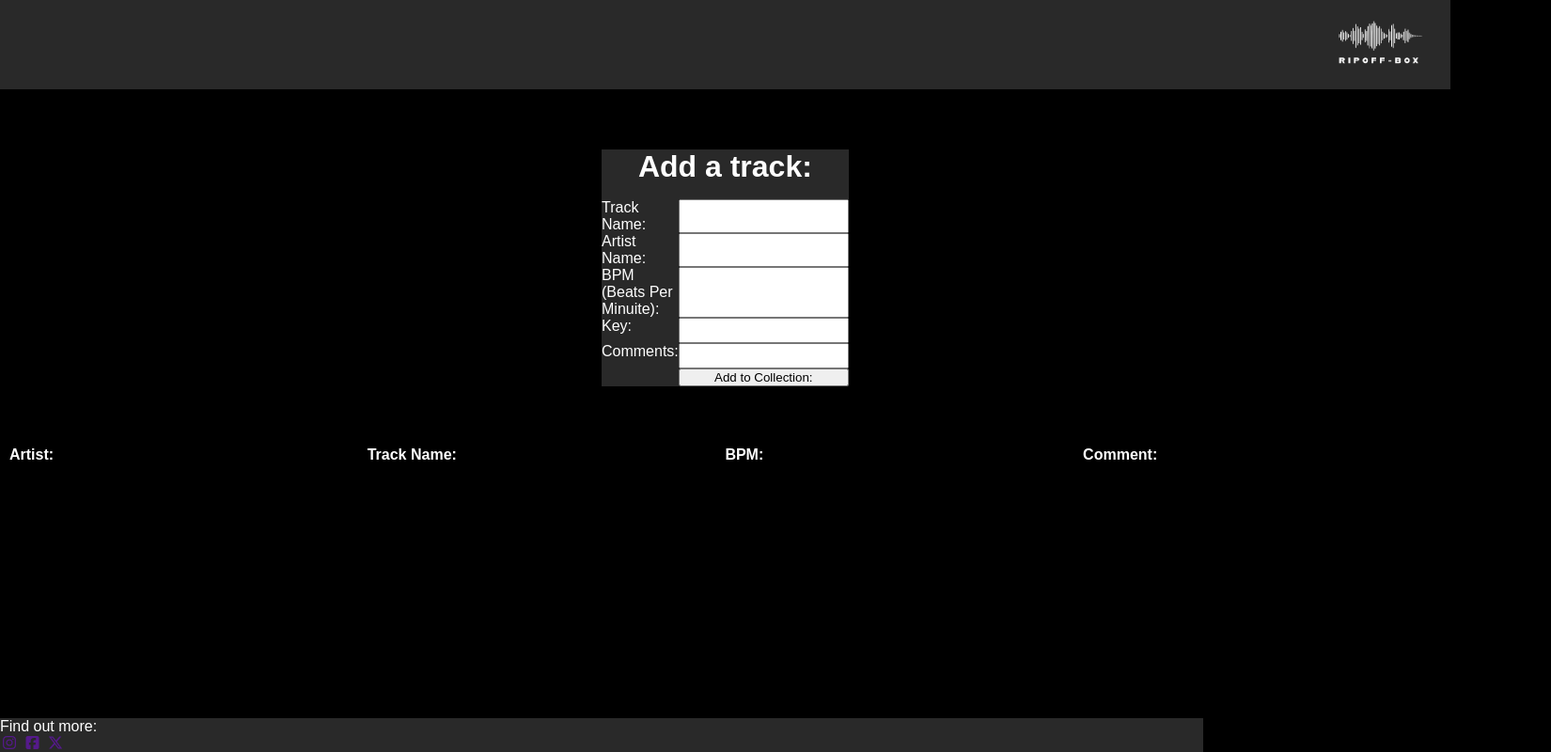
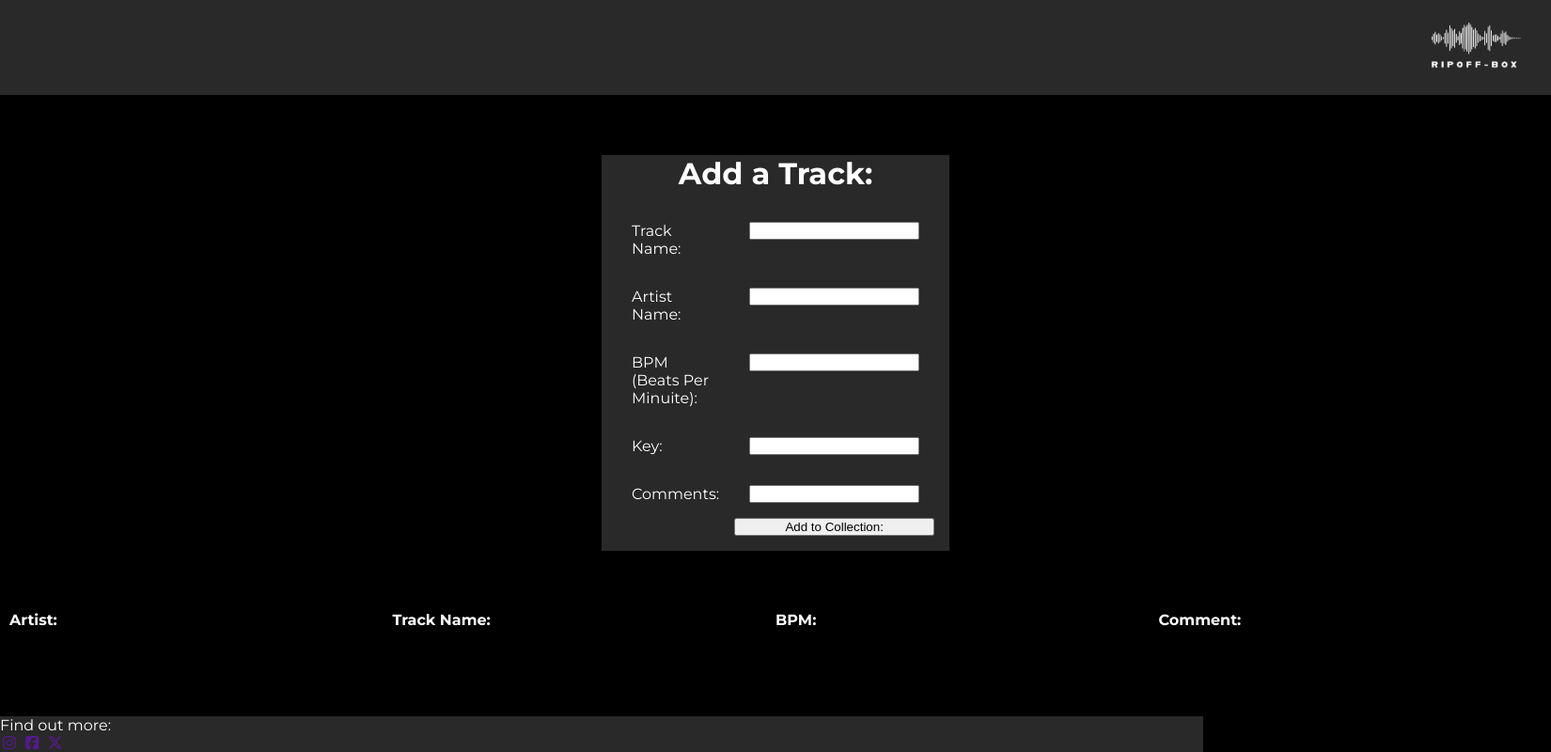
Before and after one commit to tris43210/Week04-Assignment, a website built with Vite: page client/index.html in a window 1280 px wide. Shown: the whole page at 94% size, 1650 px wide, since content can reach past the window. Built offline with nearby package versions, Linux system fonts and the light colour scheme; files whose address does not match are found by name.

Commit message:
improved spacing

```diff
--- a/client/index.html
+++ b/client/index.html
@@ -12,6 +12,12 @@
       crossorigin="anonymous"
       referrerpolicy="no-referrer"
     />
+    <link rel="preconnect" href="https://fonts.googleapis.com" />
+    <link rel="preconnect" href="https://fonts.gstatic.com" crossorigin />
+    <link
+      href="https://fonts.googleapis.com/css2?family=Montserrat:ital,wght@0,100..900;1,100..900&display=swap"
+      rel="stylesheet"
+    />
     <title>Ripoff Box</title>
   </head>
   <body>
@@ -22,7 +28,7 @@
     </header>
     <main>
       <div class="add-container">
-        <h1>Add a track:</h1>
+        <h1>Add a Track:</h1>
         <form id="form">
           <label for="">Track Name:</label>
           <input type="text" name="trackName" id="" />
--- a/client/src/style.css
+++ b/client/src/style.css
@@ -2,7 +2,6 @@
   box-sizing: border-box;
   margin: 0px;
   padding: 0px;
-  font-family: sans-serif;
 }
 
 body {
@@ -11,6 +10,7 @@ body {
   grid-template-rows: 0.2fr, 1fr, 0.2fr;
   background-color: black;
   color: white;
+  font-family: "Montserrat", sans-serif;
 }
 
 header {
@@ -48,17 +48,25 @@ main {
 
 .add-container > h1 {
   text-align: center;
-  margin-bottom: 1rem;
 }
 
 form {
   display: grid;
   grid-template-columns: repeat(2, 1fr);
   grid-template-rows: repeat(5, 0.5fr);
+  padding: 1rem;
 }
 
 form > button {
   grid-column-start: 2;
+}
+
+form > input {
+  margin: 1rem;
+  max-height: 1.2rem;
+}
+form > label {
+  margin: 1rem;
 }
 
 .header-container {
```
